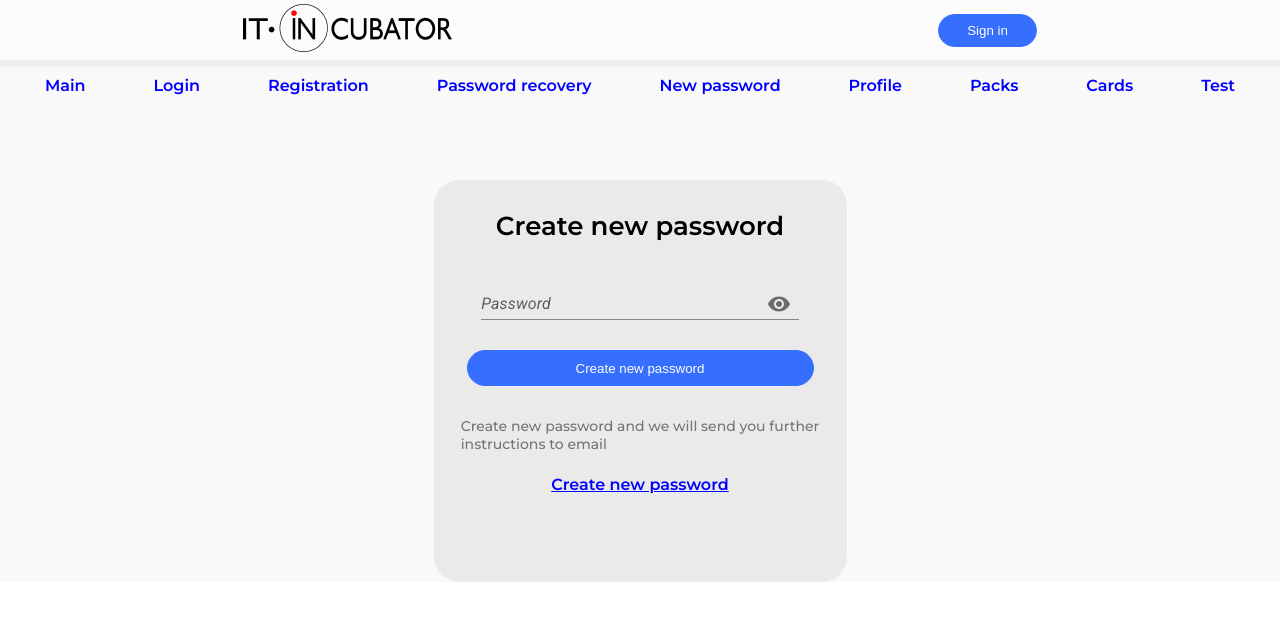
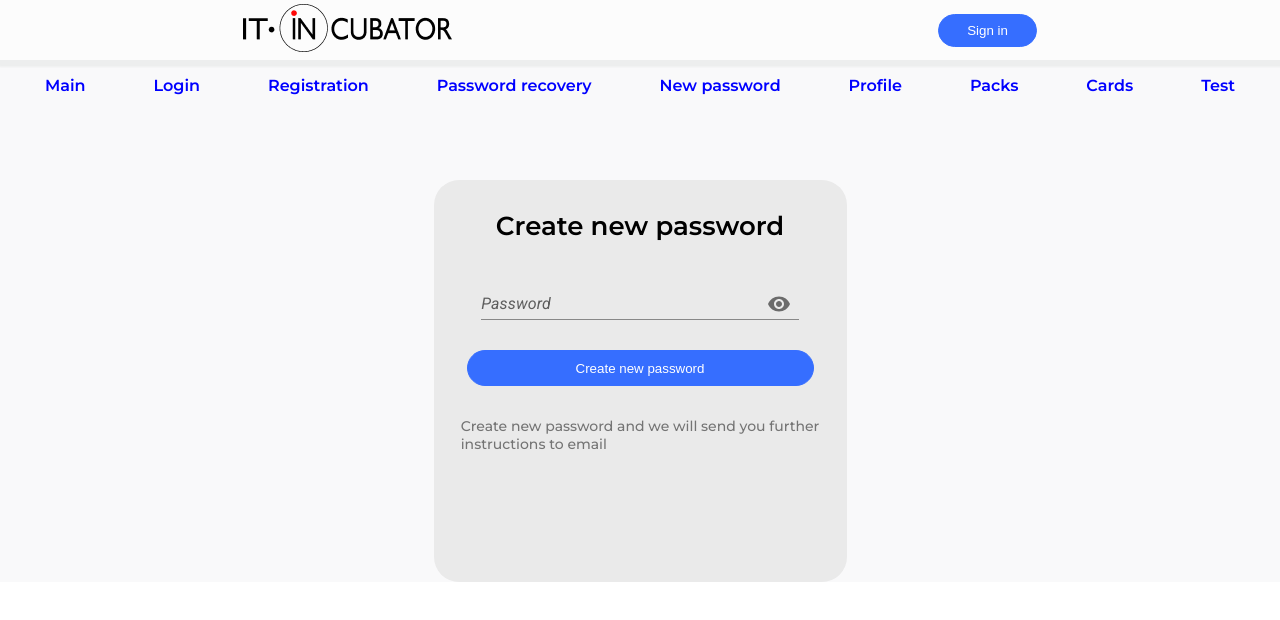
Before and after one commit to ShavelD/flash-cards, a React (Create React App) app: page /createNewPassword in a window 1280 px wide. Shown: the top 620 px of the page. Built offline with nearby package versions, Linux system fonts and the light colour scheme; no server answers.

Commit message:
Fix: PassRecovery ang CreateNewPassword

```diff
--- a/src/components/emailConfirmation/EmailConfirmation.tsx
+++ b/src/components/emailConfirmation/EmailConfirmation.tsx
@@ -1,5 +1,4 @@
 import React from 'react';
-//import {useAppSelector} from "../hooks/useAppDispatch";
 import {useNavigate} from "react-router-dom";
 import {useAppSelector} from "../../hooks/hook";
 import style from "./EmailConfirmation.module.css"
@@ -10,6 +9,7 @@ import Group from "../../assets/images/Group 281.png"
 const EmailConfirmation = () => {
     const navigate = useNavigate()
     const storeEmail = useAppSelector(state => state.auth.email)
+
     return (
         <div className={style.wrapper}>
             <div className={style.form}>
--- a/src/features/new-pass/CreateNewPassword.tsx
+++ b/src/features/new-pass/CreateNewPassword.tsx
@@ -30,7 +30,7 @@ export const CreateNewPassword = () => {
 
     const dispatch = useAppDispatch()
 
-    const { resetToken } = useParams<{ resetToken: string }>()
+    const {resetToken} = useParams<{ resetToken: string }>()
 
     const formik = useFormik({
         initialValues: {
@@ -88,9 +88,6 @@ export const CreateNewPassword = () => {
                     <div className={style.wrapperTextAccount}>
                         Create new password and we will send you further <br/> instructions to email
                     </div>
-                    <div className={styles.wrapperTextSignUp}>
-                        <NavLink to={ROUTS.LOGIN} className={styles.navlink}>Create new password</NavLink>
-                    </div>
                 </form>
             </div>
         </>
--- a/src/features/pass-recovery/PassRecovery.tsx
+++ b/src/features/pass-recovery/PassRecovery.tsx
@@ -58,6 +58,7 @@ export const PassRecovery = () => {
                             <TextField sx={{width: '30ch'}}
                                        id="input-with-sx" label="Email" variant="standard"
                                        {...formik.getFieldProps('email')}
+                                       onBlur={formik.handleBlur}
                             />
                             {formik.touched.email && formik.errors.email ?
                                 <div style={{color: 'red'}}>{formik.errors.email}</div> : null}
```
